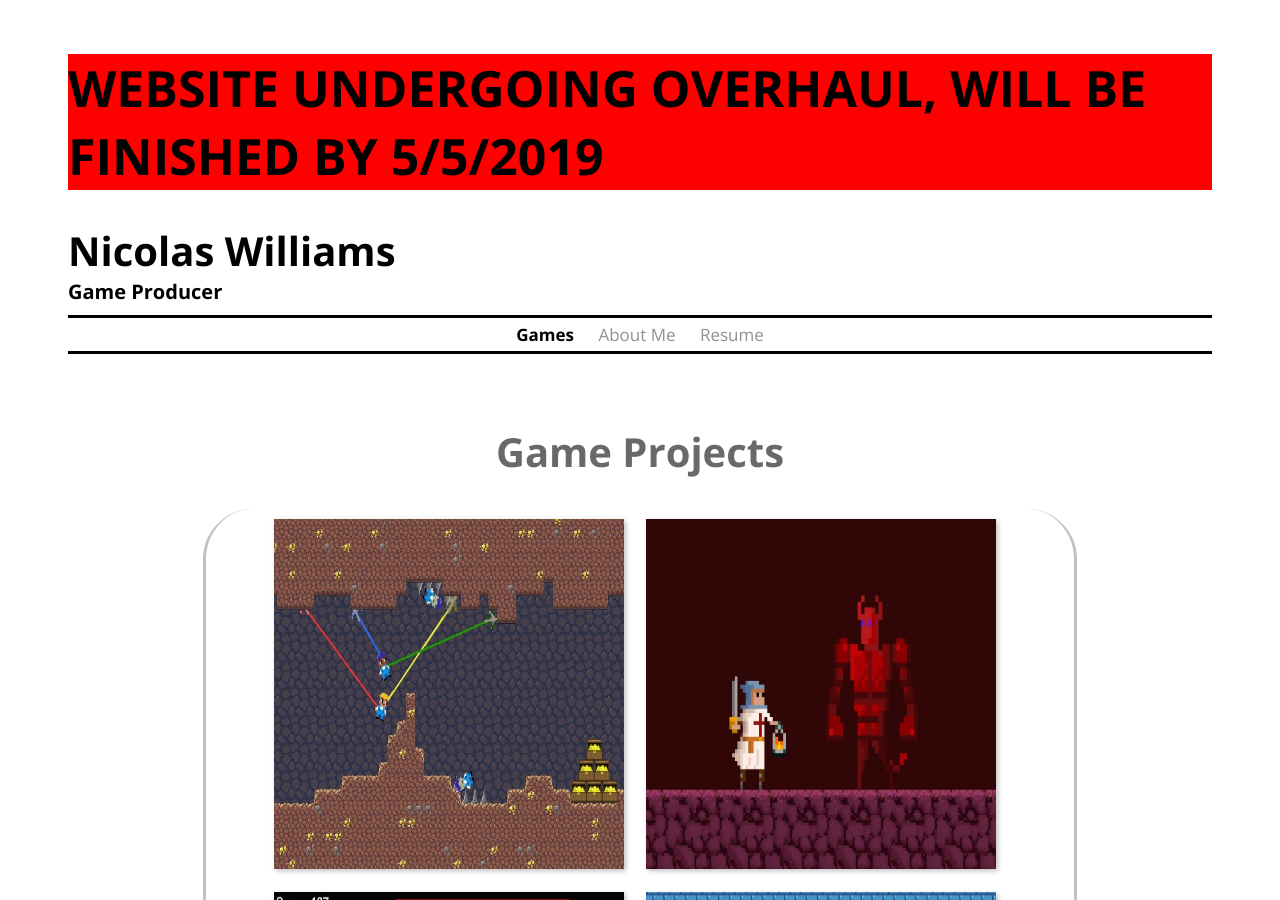
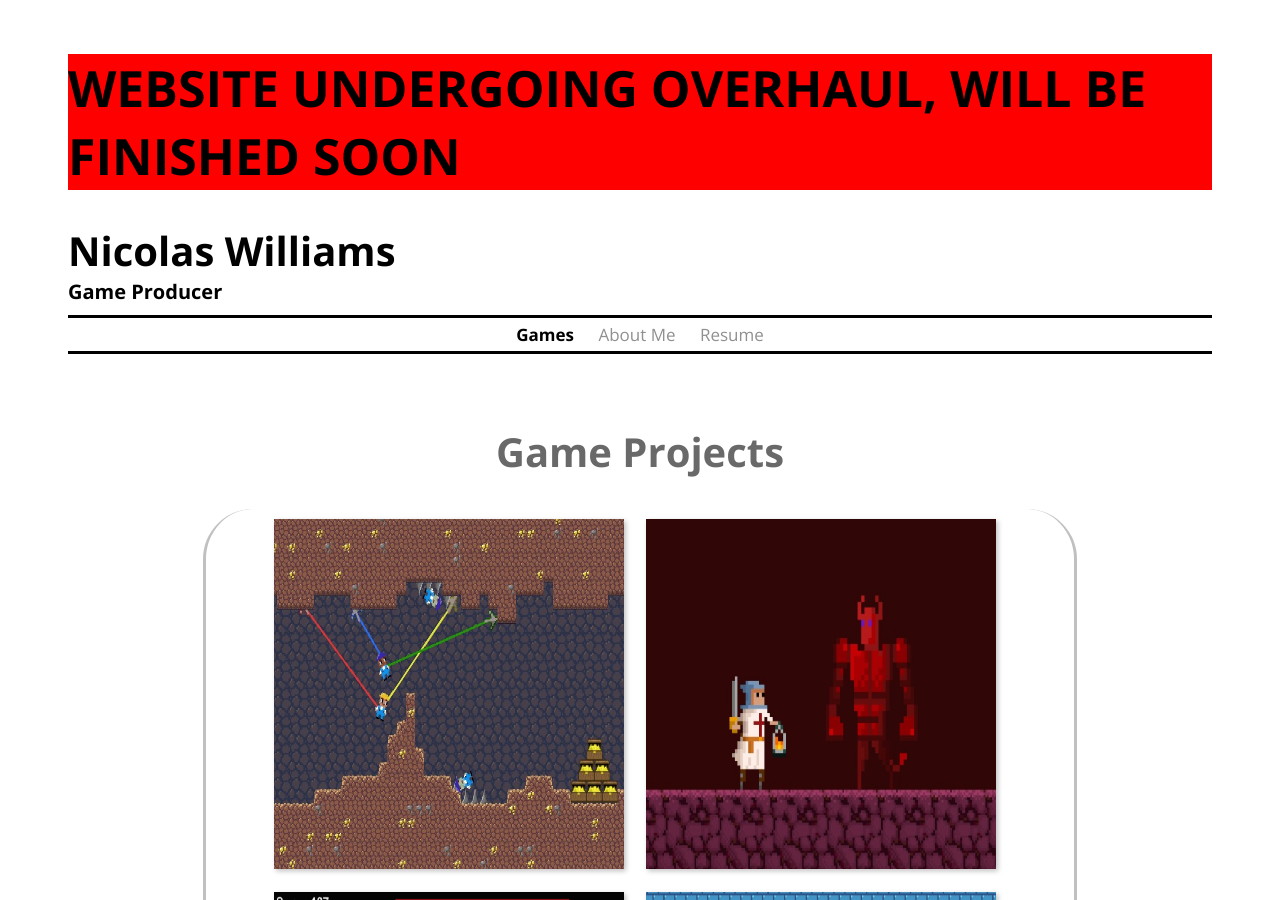
Before and after one commit to NicolasDWilliams/NicolasDWilliams.github.io, a Jekyll site: the page built from index.html, in a window 1280 px wide and 900 px high. Built offline with Jekyll 4.4.1, drawn with Linux system fonts in a browser that asks for light colours.

Commit message:
Modified finish date for website work

```diff
--- a/_includes/header.html
+++ b/_includes/header.html
@@ -1,6 +1,6 @@
 <!-- PORTFOLIO HEADER  -->
 <div class="header">
-  <h1 style="background:red;font-size:50px;">WEBSITE UNDERGOING OVERHAUL, WILL BE FINISHED BY 5/5/2019</h1>
+  <h1 style="background:red;font-size:50px;">WEBSITE UNDERGOING OVERHAUL, WILL BE FINISHED SOON</h1>
   <h1 id="nameTitle">Nicolas Williams</h1>
   <h2 id="jobTitle">Game Producer</h2>
 </div>
```
